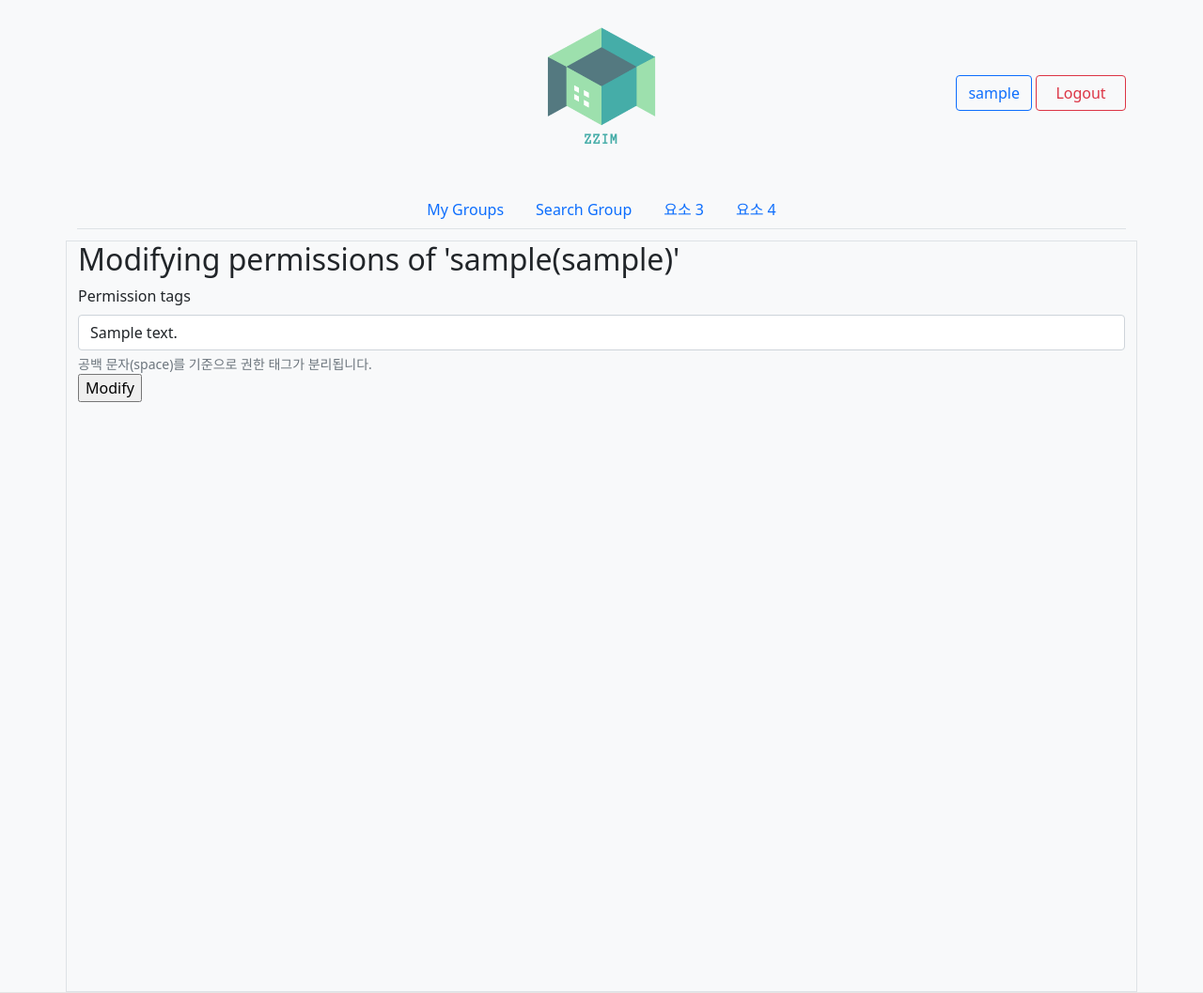
After one commit to pcjs156/space-reservation-system, a Django app: page /user/group/1/manage/1/permission/ in a window 1280 px wide. The commit adds this page. Shown: the top 1057 px of the page at 94% size. Run offline with Django 4.2, Linux system fonts and the light colour scheme; a user stored in the database is signed in; tables that the repository leaves empty hold one stand-in row (values such as "Sample post"); some libraries are stand-ins or nearby versions.

Commit message:
feat(users): Implement permission modifying view

```diff
--- a/templates/users/group_detail.html
+++ b/templates/users/group_detail.html
@@ -44,7 +44,7 @@
                 {% if group.manager == user %}
                     {# 그룹 사용자 퇴출 #}
                     <td>
-                        <a href="#">Permission</a>
+                        <a href="{% url 'users:group_member_permission' group.pk member.pk %}">Permission</a>
                         {% if member|get_item:'username' != user.username %}
                             / <a href="#">Block</a>
                             / <a href="{% url 'users:group_member_kick' group.pk member|get_item:'pk' %}">Kick</a>
@@ -69,7 +69,7 @@
                     <td>
                         <a href="{% url 'users:group_join_accept' group.pk join_request.user.pk join_request.pk %}">Accept</a>
                         /
-                         <a href="{% url 'users:group_join_reject' group.pk join_request.user.pk join_request.pk %}">Reject</a>
+                        <a href="{% url 'users:group_join_reject' group.pk join_request.user.pk join_request.pk %}">Reject</a>
                     </td>
                 </tr>
             {% endfor %}
--- /dev/null
+++ b/templates/users/group_member_permission.html
@@ -0,0 +1,27 @@
+{% extends 'base.html' %}
+{% load static %}
+{% load users_filters %}
+
+{% block head_content %}
+{% endblock %}
+
+{% block body_content %}
+    <h2>Modifying permissions of '{{ member.nickname }}({{ member.username }})'</h2>
+
+    {% if tag_edit is not None and tag_edit is True %}
+        <div class="alert alert-success" role="alert">
+            Success!
+        </div>
+    {% endif %}
+
+    <form action="{% url 'users:group_member_permission' group.pk member.pk %}" method="post">
+        {% csrf_token %}
+        <div class="mb-3">
+            <label for="permissionStringInput" class="form-label">Permission tags</label>
+            <input type="text" class="form-control" id="permissionStringInput" name="permission_str"
+                   aria-describedby="permissionStringInputHelp" value="{{ permission_str }}">
+            <div id="permissionStringInputHelp" class="form-text">공백 문자(space)를 기준으로 권한 태그가 분리됩니다.</div>
+            <input type="submit" value="Modify">
+        </div>
+    </form>
+{% endblock %}
--- a/users/models.py
+++ b/users/models.py
@@ -1,10 +1,13 @@
 import string
 import random
 from datetime import datetime
+from typing import Union
 
 from django.db import models, IntegrityError, transaction
 from django.contrib.auth.models import AbstractUser, Group
 from django.core.validators import MinLengthValidator
+from django.http import Http404
+from django.shortcuts import get_object_or_404
 
 
 class SystemUser(AbstractUser):
@@ -128,6 +131,17 @@ class Group(models.Model):
             # 그룹에서 사용자 삭제
             self.members.remove(user)
 
+    def member_check(self, user: Union[SystemUser, int]):
+        if isinstance(user, int):
+            user = get_object_or_404(SystemUser, pk=user)
+
+        try:
+            user = self.members.get(pk=user.pk)
+        except SystemUser.DoesNotExist:
+            raise Http404()
+
+        return user
+
 
 class PermissionTag(models.Model):
     """
@@ -145,6 +159,13 @@ class PermissionTag(models.Model):
     class Meta:
         verbose_name = '권한 태그'
         verbose_name_plural = '권한 태그 목록'
+        constraints = (
+            # 그룹 내의 모든 tag는 서로 다른 body를 가지고 있음
+            models.UniqueConstraint(
+                fields=['group', 'body'],
+                name='unique permission tag in group',
+            ),
+        )
 
 
 class Block(models.Model):
--- a/users/urls.py
+++ b/users/urls.py
@@ -17,6 +17,8 @@ urlpatterns = [
     path('group/<int:group_pk>/manage/<int:user_pk>/join/<int:request_pk>/reject/', views.reject_join_request_view,
          name='group_join_reject'),
     path('group/<int:group_pk>/manage/<int:member_pk>/kick/', views.kick_group_member_view, name='group_member_kick'),
+    path('group/<int:group_pk>/manage/<int:member_pk>/permission/', views.group_member_permission_view,
+         name='group_member_permission'),
     path('group/<int:group_pk>/manage/delete/', views.group_delete_view, name='group_delete'),
     path('group/<int:group_pk>/manage/reissue-intie-code/', views.group_invite_code_change_view,
          name='group_reissue_invite_code'),
--- a/users/views.py
+++ b/users/views.py
@@ -1,5 +1,5 @@
 import member as member
-from django.db import IntegrityError
+from django.db import IntegrityError, transaction
 from django.http import JsonResponse, Http404
 from django.shortcuts import render, redirect, get_object_or_404
 from django.contrib.auth import login, authenticate, logout
@@ -8,7 +8,7 @@ from django.contrib.auth.decorators import login_required
 from utils.validation import check_not_null
 
 from .decorators import anonymous_user_only, group_manager_only, group_member_only
-from .models import SystemUser, Group, JoinRequest
+from .models import SystemUser, Group, JoinRequest, PermissionTag
 from .utils import sort_group_member
 
 
@@ -304,10 +304,9 @@ def group_member_detail_view(request, *args, **kwargs):
         context['try_withdraw'] = True
         context['try_withdraw_errormessage'] = _withdraw_errormessage
 
-    target_member = get_object_or_404(SystemUser, pk=member_pk)
-
     # 조회/수정의 목표가 되는 사용자가 해당 그룹에 존재하며, 요청한 본인이 아닌 경우 404 error
-    if not (group.members.filter(pk=member_pk) and request.user == target_member):
+    target_member = group.member_check(member_pk)
+    if request.user != target_member:
         raise Http404()
 
     return render(request, 'users/group_member_detail.html', context)
@@ -318,9 +317,9 @@ def group_withdraw_view(request, *args, **kwargs):
     group = kwargs['group']
     member_pk = kwargs['member_pk']
 
-    target_member = get_object_or_404(SystemUser, pk=member_pk)
     # 조회/수정의 목표가 되는 사용자가 해당 그룹에 존재하며, 요청한 본인이 아닌 경우 404 error
-    if not (group.members.filter(pk=member_pk) and request.user == target_member):
+    target_member = group.member_check(member_pk)
+    if request.user != target_member:
         raise Http404()
 
     # 그룹의 매니저는 탈퇴할 수 없음
@@ -340,8 +339,8 @@ def accept_join_request_view(request, *args, **kwargs):
     join_request_pk = kwargs['request_pk']
 
     group = kwargs['group']
-    user = get_object_or_404(SystemUser, pk=target_user_pk)
-    join_request = get_object_or_404(JoinRequest, pk=join_request_pk, user=user, group=group)
+    target_member = group.member_check(target_user_pk)
+    join_request = get_object_or_404(JoinRequest, pk=join_request_pk, user=target_member, group=group)
     join_request.accept()
 
     return group_detail_view(request, *args, **kwargs)
@@ -353,8 +352,8 @@ def reject_join_request_view(request, *args, **kwargs):
     join_request_pk = kwargs['request_pk']
 
     group = kwargs['group']
-    user = get_object_or_404(SystemUser, pk=target_user_pk)
-    join_request = get_object_or_404(JoinRequest, pk=join_request_pk, user=user, group=group)
+    target_member = group.member_check(target_user_pk)
+    join_request = get_object_or_404(JoinRequest, pk=join_request_pk, user=target_member, group=group)
     join_request.reject()
 
     return group_detail_view(request, *args, **kwargs)
@@ -365,10 +364,57 @@ def kick_group_member_view(request, *args, **kwargs):
     target_member_pk = kwargs['member_pk']
 
     group = kwargs['group']
-    user = get_object_or_404(SystemUser, pk=target_member_pk)
-    if not group.members.filter(pk=user.pk).exists():
-        raise Http404()
-
-    group.remove_member(user)
+    target_member = group.member_check(target_member_pk)
+    group.remove_member(target_member)
 
     return group_detail_view(request, *args, **kwargs)
+
+
+@group_manager_only
+def group_member_permission_view(request, *args, **kwargs):
+    context = dict()
+
+    target_member_pk = kwargs['member_pk']
+
+    group = kwargs['group']
+    context['group'] = group
+
+    target_member = group.member_check(target_member_pk)
+    context['member'] = target_member
+
+    if request.method == 'GET':
+        context['tag_edit'] = False
+        context['permission_str'] = ' '.join(map(lambda t: t.body, target_member.get_permission_tags_in_group(group)))
+
+        return render(request, 'users/group_member_permission.html', context)
+
+    elif request.method == 'POST':
+        context['tag_edit'] = True
+
+        permission_tag_str = request.POST.get('permission_str', '')
+        tag_bodies = permission_tag_str.split()
+
+        with transaction.atomic():
+            prev_tags = set(target_member.get_permission_tags_in_group(group))
+
+            for body in tag_bodies:
+                tag, is_created = PermissionTag.objects.get_or_create(group=group, body=body)
+
+                if is_created:
+                    tag.members.add(target_member)
+                else:
+                    # 원래 멤버가 사용하던 태그는 prev_tags에서 지워줌
+                    # (남은 태그들 중 해당 멤버만 사용하던 태그가 있으면 삭제할 것)
+                    prev_tags.remove(tag)
+
+            # 더이상 사용하지 않는 태그에서 해당 멤버를 삭제
+            for tag in prev_tags:
+                tag.members.remove(target_member)
+                if len(tag.members.all()) > 0:
+                    tag.save()
+                else:
+                    tag.delete()
+
+        context['permission_str'] = ' '.join(map(lambda t: t.body, target_member.get_permission_tags_in_group(group)))
+
+        return render(request, 'users/group_member_permission.html', context)
```
